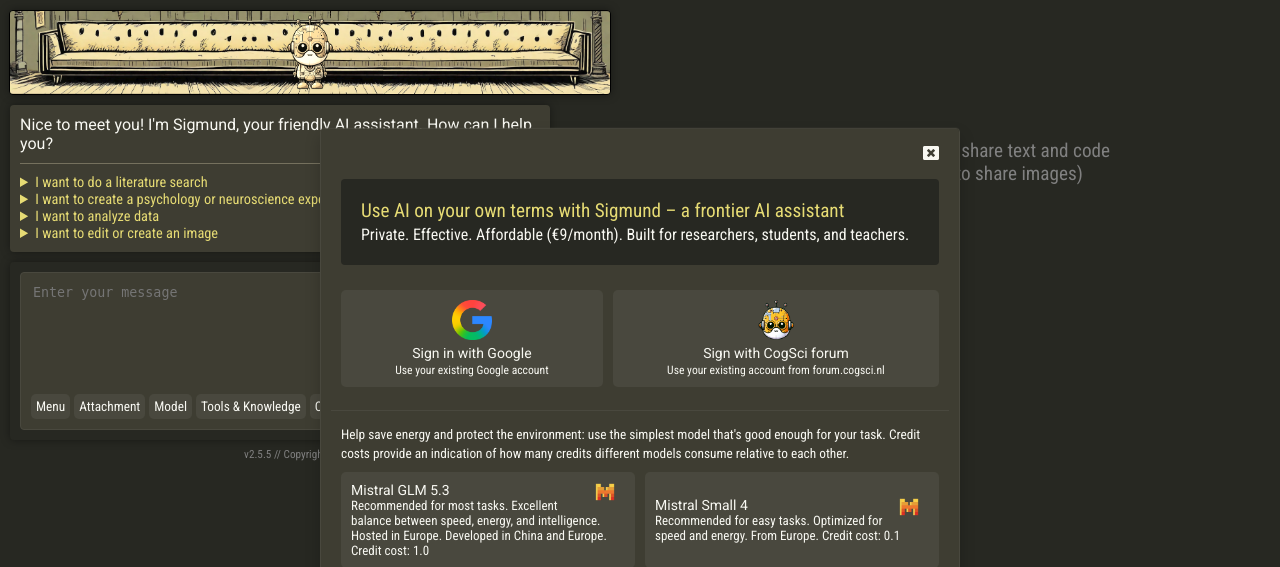
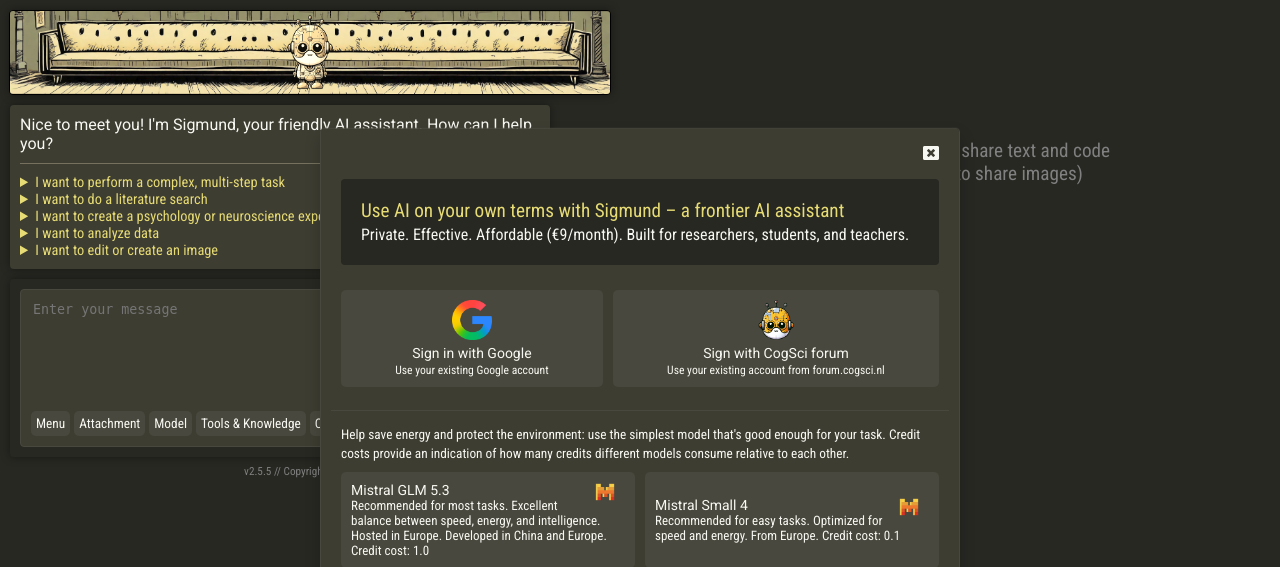
Before and after one commit to open-cogsci/sigmund-ai, a Flask app: page /login in a window 1280 px wide. Shown: the top 567 px of the page. Run offline with Flask 3, Linux system fonts and the light colour scheme; some libraries are stand-ins or nearby versions.

Commit message:
Add example to welcome message

```diff
--- a/sigmund/templates/welcome.html
+++ b/sigmund/templates/welcome.html
@@ -3,6 +3,12 @@
 </p>
 
 <div class="instructions mask">
+    <details>
+          <summary>I want to perform a complex, multi-step task</summary>
+          <p>
+              First, enable the Memento tool (Menu → Tools). This allows Sigmund to create persistent notes to keep track of the task. Next, provide clear instructions and ask Sigmund to store both these instructions and a todo-list as persistent notes.
+          </p>
+    </details>
     <details>
           <summary>I want to do a literature search</summary>
           <p>
```
